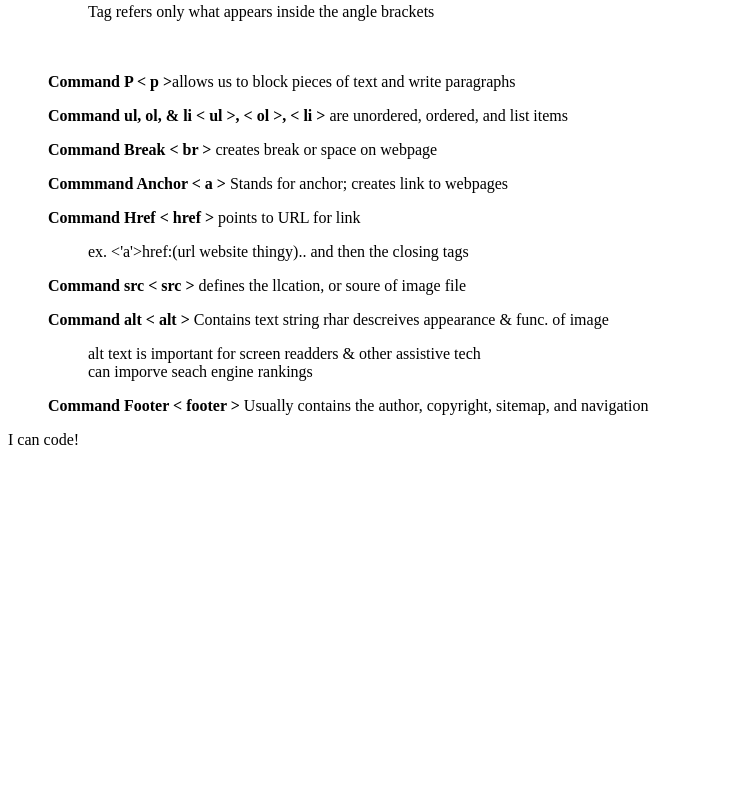
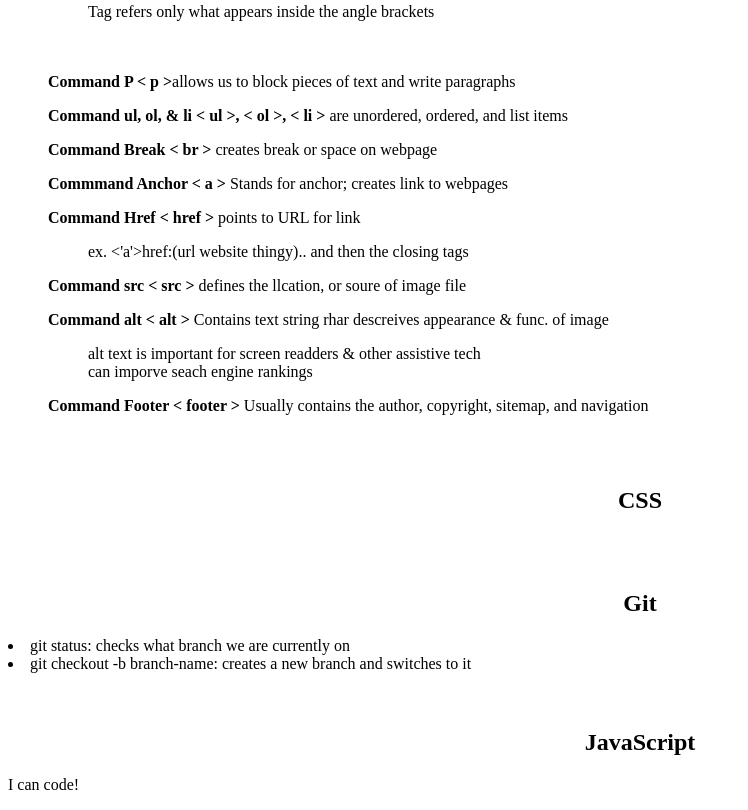
Before and after one commit to arelireyes551/prework-study-guide, a plain HTML site: page index.html in a window 1280 px wide. Shown: the part 2756-3566 px from the top of the page, without its empty margins (0-748 px from the left). Before the commit the page ends 3221 px from the top, so only its background shows below. Drawn offline with Linux system fonts and the light colour scheme.

Commit message:
Adding in other note sections

```diff
--- a/index.html
+++ b/index.html
@@ -106,6 +106,23 @@
       <p><b>Command Footer < footer ></b> Usually contains the author, copyright, sitemap, and navigation</p>
   </ul>
       </section>
+      <br></br>
+      <section class="card" id="css-section">
+        <h2><center>CSS</center></h2>
+      </section>
+
+      <br></br>
+      <section class="card" id="git-section">
+        <h2><center>Git</center></h2>
+          <li>git status: checks what branch we are currently on</li>
+          <li>git checkout -b branch-name: creates a new branch and switches to it</li>
+      </section>
+
+      <br></br>
+      <section class="card" id="javascript-section">
+        <h2><center>JavaScript</center></h2>
+      </section>
+
     </main>
 
     <footer>
```
